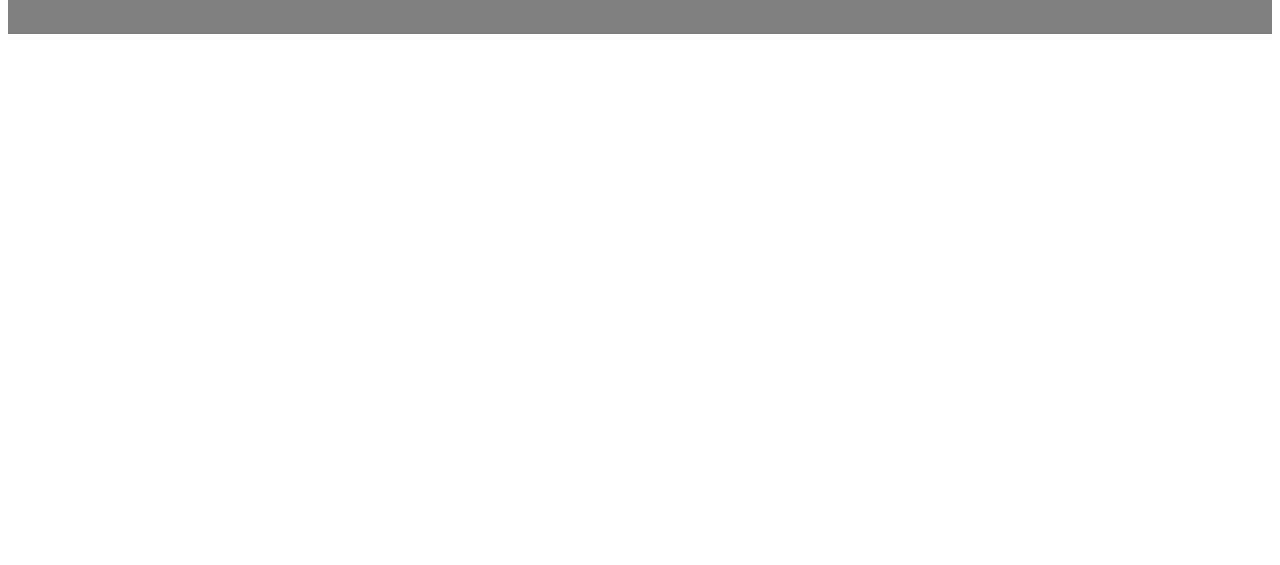
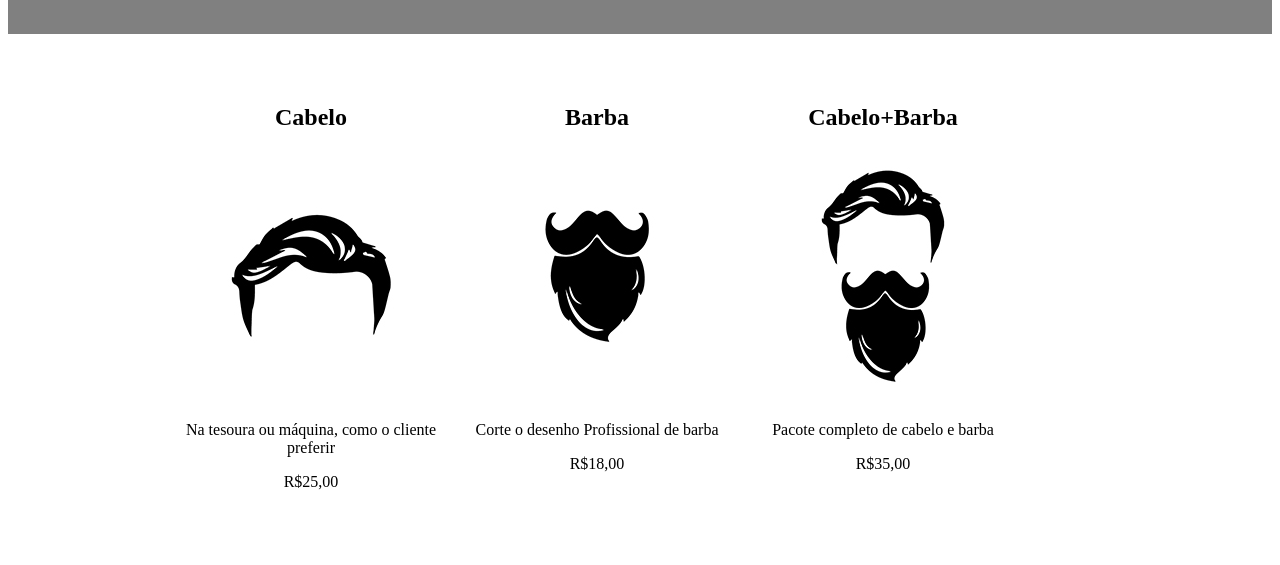
Before and after one commit to Comarzin/Barbearia-Alura-Home-Gustavo-Comar, a plain HTML site: page index.html in a window 1280 px wide. Shown: the part 315-880 px from the top of the page. Before the commit the page ends 800 px from the top, so only its background shows below. Drawn offline with Linux system fonts and the light colour scheme.

Commit message:
Update index.html
aa

```diff
--- a/index.html
+++ b/index.html
@@ -11,19 +11,54 @@
 
 <header class="cabeçalho">
 
+    <div class="caixa">
+
    <h1> <img src="logo.png" alt=""></h1>
 
    <nav>
-<ul>
-<li><a href=" https://comarzin.github.io/comarbarbearia/">HOME</a></li>
-<LI><a>PRODUTOS</a></LI>
-<LI><a>CONTATOS</a></LI>
+    <ul>
+    <li><a href=" https://comarzin.github.io/comarbarbearia/">HOME</a></li>
+    <LI><a href="">PRODUTOS</a></LI>
+    <LI><a href="">CONTATOS</a></LI>
 
 
-</ul>
+    </ul>
 </nav>
+
+</div>
 
 </header>
 
+<main>
+
+    <ul class="produtos">
+
+     <li>
+    <h2>Cabelo</h2>
+     <img src="cabelo.jpg" alt="">
+<p>Na tesoura ou máquina, como o cliente preferir </p>
+<P>R$25,00</P>
+    </li>
+
+   <li>
+    <h2>Barba</h2>
+     <img src="barba.jpg" alt="">
+    <p>Corte o desenho Profissional de barba </p>
+    <p>R$18,00</p>
+    </li>
+
+   <li>
+    <h2>Cabelo+Barba</h2>
+    <img src="cabelo+barba.jpg" alt="">
+     <p>Pacote completo de cabelo e barba </p>
+     <P>R$35,00</P>
+   </li>
+
+    </ul>
+
+</main>
+
+
+
 </body>
 </html>
```
